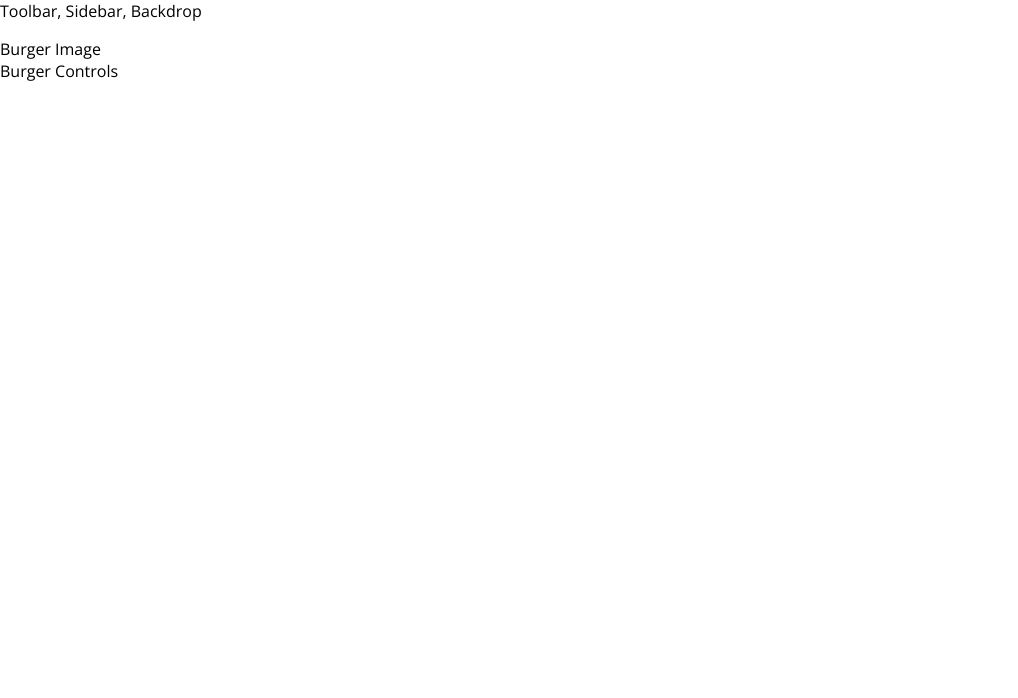
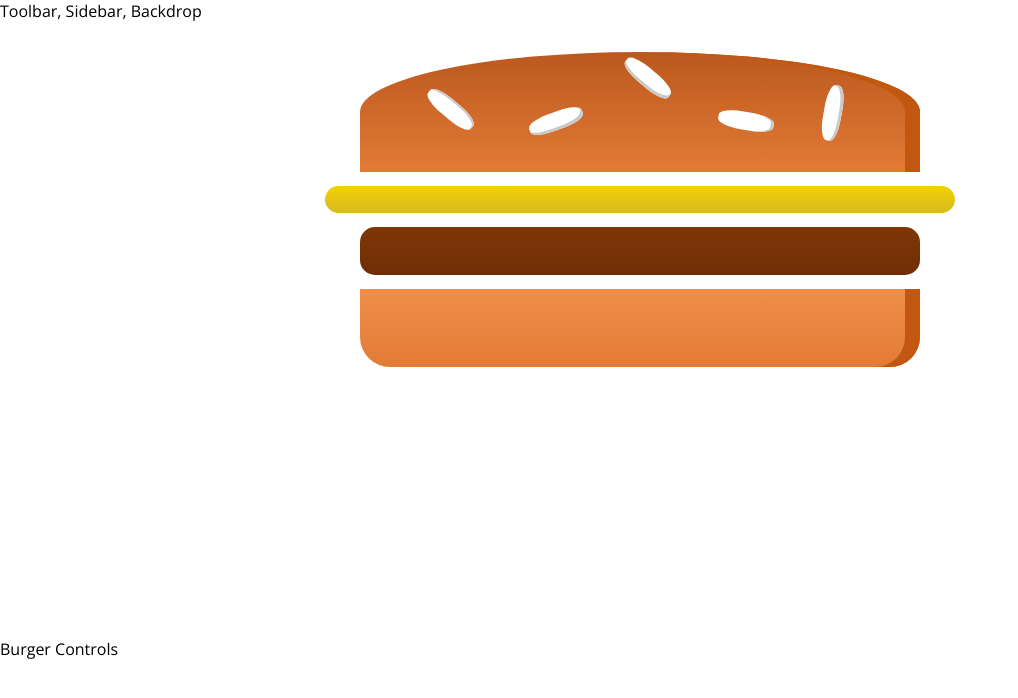
Before and after one commit to olaassem/burgerbuilder, a React app: page / in a window 1280 px wide. Shown: the top 698 px of the page, without its empty margins (0-1018 px from the left). Built offline with nearby package versions, Linux system fonts and the light colour scheme.

Commit message:
initial burger component

```diff
--- /dev/null
+++ b/src/components/Burger/Burger.css
@@ -0,0 +1,31 @@
+.Burger {
+    width: 100%;
+    height: 250px;
+    margin: auto;
+    overflow: scroll;
+    text-align: center;
+    font-weight: bold;
+    font-height: 1.2rem;
+}
+
+
+@media (min-width: 500px) and (max-height: 400px){
+    .Burger {
+        width: 350px;
+        height: 300px;
+    }
+}
+
+@media (min-width: 500px) and (min-height: 401px){
+    .Burger {
+        width: 450px;
+        height: 400px;
+    }
+}
+
+@media (min-width: 1000px) and (min-height: 700px){
+    .Burger {
+        width: 700px;
+        height: 600px;
+    }
+}
--- a/src/components/Burger/Burger.js
+++ b/src/components/Burger/Burger.js
@@ -0,0 +1,18 @@
+import React from 'react';
+
+import classes from './Burger.css';
+import BurgerIngredient from './BurgerIngredient/BurgerIngredient';
+
+const burger = ( props ) => {
+    return (
+        <div className={classes.Burger}>
+            <BurgerIngredient type="bread-top" />
+            <BurgerIngredient type="cheese" />
+            <BurgerIngredient type="meat" />
+            <BurgerIngredient type="bread-bottom" />
+
+        </div>
+     );
+}
+
+export default burger;
--- a/src/components/Burger/BurgerIngredient/BurgerIngredient.js
+++ b/src/components/Burger/BurgerIngredient/BurgerIngredient.js
@@ -2,14 +2,13 @@
 import PropTypes from 'prop-types';
 
 import classes from './BurgerIngredient.css';
-
 
 class BurgerIngredient extends Component {
     render () {
         let ingredient = null;
 
         switch(this.props.type) {
-            case ('bread-bottoom'):
+            case ('bread-bottom'):
                 ingredient = <div className={classes.BreadBottom}></div>;
             break;
 
@@ -45,7 +44,7 @@
 };
 
 BurgerIngredient.protoTypes = {
-    types = PropTypes.string.isRequired
+    types:PropTypes.string.isRequired
 };
 
 export default BurgerIngredient;
--- a/src/containers/BurgerBuilder.js
+++ b/src/containers/BurgerBuilder.js
@@ -1,12 +1,14 @@
 import React, { Component } from 'react';
 
 import Aux from '../hoc/Aux';
+import Burger from '../components/Burger/Burger';
+
 
 class BurgerBuilder extends Component {
     render () {       //must use render() method with class components
         return (      // then return something
             <Aux>
-                <div>Burger Image</div>
+                <Burger />
                 <div> Burger Controls</div>
             </Aux>
         );
```
